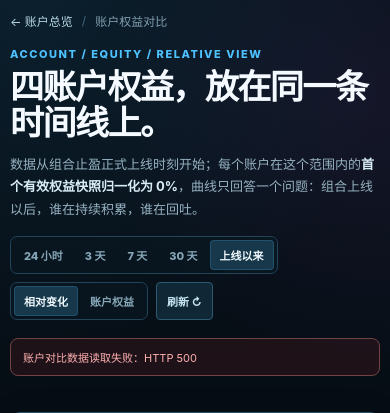
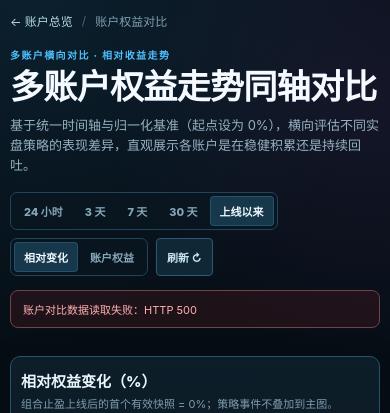
Before and after one commit to miracle-zs/bubble_buster, a FastAPI app: page /accounts/comparison/ in a window 390 px wide. Shown: the top 413 px of the page. Run offline with FastAPI, Linux system fonts and the light colour scheme; data that the repository does not hold is empty; parts of the project's set-up code (start-up, migrations or seed data) failed here and were passed over.

Commit message:
refactor(ui): optimize dashboard layout, polish copy and consolidate styles
- Consolidate fragmented style tags across accounts overview and single account dashboard
- Polish UI copy, replace raw English kickers with Chinese labels and standardize trading terminology
- Compact hero and card padding in account comparison for above-the-fold chart visibility
- Support dynamic baseline descriptions in account comparison across time ranges
- Fix title attribute in overview to satisfy task layout tests

```diff
--- a/app_static/account-comparison.html
+++ b/app_static/account-comparison.html
@@ -49,7 +49,7 @@
       align-items: center;
       justify-content: space-between;
       gap: 16px;
-      margin-bottom: 24px;
+      margin-bottom: 16px;
       color: var(--muted);
       font-size: 12px;
     }
@@ -84,13 +84,13 @@
       display: grid;
       grid-template-columns: minmax(0, 1fr) auto;
       align-items: end;
-      gap: 28px;
-      margin-bottom: 18px;
+      gap: 20px;
+      margin-bottom: 14px;
     }
     .eyebrow {
-      margin: 0 0 9px;
+      margin: 0 0 6px;
       color: var(--accent);
-      font-size: 11px;
+      font-size: 10px;
       font-weight: 800;
       letter-spacing: 0.14em;
       text-transform: uppercase;
@@ -100,17 +100,17 @@
       margin: 0;
       color: #f4faff;
       font-family: "Avenir Next", "PingFang SC", sans-serif;
-      font-size: clamp(28px, 4vw, 52px);
+      font-size: clamp(22px, 3vw, 34px);
       font-weight: 700;
-      letter-spacing: -0.045em;
-      line-height: 1.05;
+      letter-spacing: -0.02em;
+      line-height: 1.15;
     }
     .hero-copy {
-      max-width: 720px;
-      margin: 12px 0 0;
+      max-width: 760px;
+      margin: 8px 0 0;
       color: #96b2c1;
-      font-size: 14px;
-      line-height: 1.7;
+      font-size: 13px;
+      line-height: 1.55;
     }
     .hero-copy strong { color: #d9edf7; font-weight: 700; }
     .controls {
@@ -156,12 +156,12 @@
       display: grid;
       grid-template-columns: repeat(4, minmax(0, 1fr));
       gap: 10px;
-      margin: 22px 0 14px;
+      margin: 16px 0 12px;
     }
     .summary-card {
       position: relative;
       min-width: 0;
-      padding: 14px 15px 13px;
+      padding: 11px 13px 10px;
       overflow: hidden;
       border: 1px solid var(--line);
       border-radius: 11px;
@@ -204,9 +204,9 @@
       margin-bottom: 4px;
       color: #f2f9fd;
       font-family: ui-monospace, Menlo, Monaco, Consolas, monospace;
-      font-size: 25px;
+      font-size: 22px;
       font-weight: 700;
-      letter-spacing: -0.04em;
+      letter-spacing: -0.03em;
     }
     .summary-change.is-positive { color: var(--good); }
     .summary-change.is-negative { color: var(--bad); }
@@ -215,8 +215,8 @@
       display: flex;
       justify-content: space-between;
       gap: 10px;
-      margin-top: 12px;
-      padding-top: 9px;
+      margin-top: 10px;
+      padding-top: 8px;
       border-top: 1px solid rgba(55, 101, 127, 0.32);
       color: var(--muted);
       font-size: 10px;
@@ -224,8 +224,8 @@
     .summary-range strong { color: #c7dce7; font-family: ui-monospace, Menlo, Monaco, Consolas, monospace; font-weight: 600; }
     .chart-panel {
       position: relative;
-      min-height: 585px;
-      padding: 17px 18px 14px;
+      min-height: 530px;
+      padding: 15px 16px 12px;
       border: 1px solid #28526a;
       border-radius: 14px;
       background:
@@ -243,12 +243,12 @@
     .chart-title { margin: 0; color: #e9f6fc; font-size: 15px; font-weight: 800; }
     .chart-subtitle { margin: 5px 0 0; color: var(--muted); font-size: 11px; line-height: 1.5; }
     .chart-meta { color: #66879a; font-size: 10px; text-align: right; white-space: nowrap; }
-    #equity-chart { width: 100%; height: 470px; }
+    #equity-chart { width: 100%; height: 430px; }
     .chart-empty {
       display: none;
       align-items: center;
       justify-content: center;
-      height: 470px;
+      height: 430px;
       color: var(--muted);
       font-size: 13px;
     }
@@ -337,9 +337,9 @@
 
     <section class="hero">
       <div>
-        <p class="eyebrow">ACCOUNT / EQUITY / RELATIVE VIEW</p>
-        <h1>四账户权益，放在同一条时间线上。</h1>
-        <p class="hero-copy">数据从组合止盈正式上线时刻开始；每个账户在这个范围内的<strong>首个有效权益快照归一化为 0%</strong>，曲线只回答一个问题：组合上线以后，谁在持续积累，谁在回吐。</p>
+        <p class="eyebrow">多账户横向对比 · 相对收益走势</p>
+        <h1>多账户权益走势同轴对比</h1>
+        <p class="hero-copy">基于统一时间轴与归一化基准（起点设为 0%），横向评估不同实盘策略的表现差异，直观展示各账户是在稳健积累还是持续回吐。</p>
       </div>
       <div class="controls" aria-label="图表筛选">
         <div id="range-controls" class="control-group" role="group" aria-label="时间范围">
@@ -507,7 +507,9 @@
       emptyElement.style.display = activeRows.length ? "none" : "flex";
       el("chart-title").textContent = mode === "relative" ? "相对权益变化（%）" : "账户权益（USDT）";
       el("chart-subtitle").textContent = mode === "relative"
-        ? "组合止盈上线后的首个有效快照 = 0%；策略事件不叠加到主图，避免跨账户时间差造成视觉干扰。"
+        ? (range === "all"
+            ? "组合止盈上线后的首个有效快照 = 0%；策略事件不叠加到主图，避免跨账户时间差造成视觉干扰。"
+            : "以所选时间区间（" + rangeLabel() + "）首个快照归一化（0%）；策略事件不叠加到主图。")
         : "显示服务器记录的权益快照；策略事件不叠加到主图。";
       if (!chart) chart = echarts.init(chartElement, null, { renderer: "canvas" });
       var chartSeries = activeRows.map(function (row, index) {
@@ -528,7 +530,7 @@
             silent: true,
             symbol: ["none", "none"],
             lineStyle: { color: "rgba(164, 197, 211, 0.42)", type: "dashed", width: 1 },
-            label: { color: "#9fb8c5", fontSize: 10, formatter: "上线后首个快照" },
+            label: { color: "#9fb8c5", fontSize: 10, formatter: range === "all" ? "上线后首个快照" : "区间初始基准" },
             data: mode === "relative" ? [{ yAxis: 0 }] : []
           } : undefined
         };
--- a/templates/accounts_overview.html
+++ b/templates/accounts_overview.html
@@ -156,8 +156,7 @@
       .entry-progress-state { flex-direction:row; align-items:center; justify-content:space-between; }
       .entry-progress-window { display:block; }
     }
-  </style>
-  <style>
+
     /* Entry progress is an execution control surface: prioritize the next
        decision and make the two-stage signal state legible at a glance. */
     .entry-progress-panel {
@@ -434,8 +433,7 @@
       .entry-progress-row .entry-progress-window { display:block; }
       .entry-progress-row .entry-progress-next-cell { display:flex; }
     }
-  </style>
-  <style>
+
     html { background:#071019; }
     body {
       min-height:100vh;
@@ -1075,8 +1073,7 @@
       .entry-progress-timeline { padding:12px 10px; }
       .task-filter-bar { overflow-x:auto; max-width:100%; }
     }
-  </style>
-  <style>
+
     /* Entry control refresh: fewer competing containers, clearer next action. */
     .entry-progress-panel {
       margin-top:24px;
@@ -1784,9 +1781,9 @@
     <section class="entry-progress-panel">
       <div class="entry-progress-heading">
         <div class="entry-progress-heading-copy">
-          <div class="entry-progress-kicker">Execution control</div>
+          <div class="entry-progress-kicker">开仓执行追踪</div>
           <h2 class="section-title">今日开单进度 <span class="entry-progress-strategy-badge">先阳后阴 · 信号独立开仓</span></h2>
-          <p class="entry-progress-heading-note">首笔先等 1h 阴线；第二笔在出现阳线后，等待下一根阴线独立开仓。</p>
+          <p class="entry-progress-heading-note">首笔等待首根 1h 阴线收盘确认；第二笔须在出现阳线反弹后，等待下一根阴线收盘独立开仓。</p>
         </div>
         <div class="section-heading-actions">
           <div id="entry-progress-updated" class="entry-progress-updated">数据更新时间 --</div>
@@ -1944,7 +1941,7 @@
       var running = !!payload.service_running;
       var enabled = !!payload.service_enabled;
       serviceState.innerHTML = '<span class="status-dot"></span>'
-        + (running ? "RUNNING" : (enabled ? "STOPPED" : "未启用"));
+        + (running ? "运行中" : (enabled ? "已停止" : "未启用"));
       serviceState.className = "command-value " + (running ? "status-ok" : (enabled ? "status-bad" : "status-warn"));
     };
     xhr.send();
@@ -2511,8 +2508,8 @@
     var pendingMeterPct = Math.min(Math.max(0, 100 - initialMeterPct - scaleInMeterPct - failedMeterPct - skippedMeterPct), pendingActionTotal / Math.max(1, targetTotal) * 100);
     var html = '<div class="entry-progress-overview">'
       + '<div class="entry-progress-overview-primary">'
-      + '<div class="entry-progress-hero-row"><div><span class="entry-progress-hero-label">ENTRY ACTIONS</span><strong>' + entryActionTotal + '<small> / ' + targetTotal + '</small></strong></div><span class="entry-progress-hero-percent">' + overallPct + '%</span></div>'
-      + '<div class="entry-progress-hero-caption">首笔 ' + initialActionTotal + ' · 二次 ' + scaleInActionTotal + ' · position记录 ' + positionTotal + ' · ' + completedAccounts + ' / ' + accountRows.length + ' 个账号完成</div>'
+      + '<div class="entry-progress-hero-row"><div><span class="entry-progress-hero-label">开仓动作</span><strong>' + entryActionTotal + '<small> / ' + targetTotal + '</small></strong></div><span class="entry-progress-hero-percent">' + overallPct + '%</span></div>'
+      + '<div class="entry-progress-hero-caption">首笔 ' + initialActionTotal + ' · 二次 ' + scaleInActionTotal + ' · 持仓记录 ' + positionTotal + ' · ' + completedAccounts + ' / ' + accountRows.length + ' 个账号完成</div>'
       + '<div class="entry-progress-summary-meter" role="img" aria-label="' + entryActionTotal + ' 个入场动作已完成，共 ' + targetTotal + ' 个；' + waitingTotal + ' 个等待信号，' + failedTotal + ' 个异常">'
       + '<span class="summary-meter-initial" style="width:' + initialMeterPct.toFixed(2) + '%"></span>'
       + '<span class="summary-meter-scale-in" style="width:' + scaleInMeterPct.toFixed(2) + '%"></span>'
@@ -2525,10 +2522,10 @@
       + '<div class="entry-progress-stat warn"><span class="entry-progress-stat-label">待触发</span><strong>' + waitingTotal + '</strong><span class="entry-progress-stat-note">等待信号确认</span></div>'
       + '<div class="entry-progress-stat ' + anomalyStatClass + '"><span class="entry-progress-stat-label">异常</span><strong>' + failedTotal + '</strong><span class="entry-progress-stat-note">' + anomalyStatNote + '</span></div>'
       + '<div class="entry-progress-stat neutral"><span class="entry-progress-stat-label">账号状态</span><strong>' + completedAccounts + ' / ' + accountRows.length + '</strong><span class="entry-progress-stat-note">今日完成账号</span></div>'
-      + '<div class="entry-progress-stat neutral"><span class="entry-progress-stat-label">仓位记录</span><strong>' + positionTotal + '</strong><span class="entry-progress-stat-note">记录行，不等于动作数</span></div>'
+      + '<div class="entry-progress-stat neutral"><span class="entry-progress-stat-label">仓位记录</span><strong>' + positionTotal + '</strong><span class="entry-progress-stat-note">持仓合约行数（单合约可包含多次入场动作）</span></div>'
       + '<div class="entry-progress-next-action"><span class="entry-progress-next-label">下一检查</span><strong>' + escapeHtml(nextCheckLabel) + '</strong><span class="entry-progress-next-state"><i class="entry-progress-next-pulse"></i>' + escapeHtml(nextActionLabel) + ' · <span id="entry-progress-countdown">--</span></span></div>'
       + '</div>';
-    html += '<div class="entry-progress-timeline"><div class="entry-progress-timeline-head"><div class="entry-progress-timeline-title"><span class="entry-progress-timeline-kicker">EXECUTION RHYTHM</span><strong>共同入场窗口</strong><span>' + escapeHtml(timelineCaption) + '</span></div><div class="entry-progress-timeline-legend"><span class="entry-progress-phase-legend is-initial"><i></i>首笔入场</span><span class="entry-progress-phase-legend is-scale-in"><i></i>二次入场</span><span class="entry-progress-phase-legend is-wait-bullish"><i></i>等待阳线</span><span class="entry-progress-phase-legend is-wait-bearish"><i></i>阳线已确认 · 等阴线</span><span class="entry-progress-zone">北京时间 UTC+8</span></div></div><div class="entry-progress-timeline-track">';
+    html += '<div class="entry-progress-timeline"><div class="entry-progress-timeline-head"><div class="entry-progress-timeline-title"><span class="entry-progress-timeline-kicker">入场时序</span><strong>共同入场窗口</strong><span>' + escapeHtml(timelineCaption) + '</span></div><div class="entry-progress-timeline-legend"><span class="entry-progress-phase-legend is-initial"><i></i>首笔入场</span><span class="entry-progress-phase-legend is-scale-in"><i></i>二次入场</span><span class="entry-progress-phase-legend is-wait-bullish"><i></i>等待阳线</span><span class="entry-progress-phase-legend is-wait-bearish"><i></i>阳线已确认 · 等阴线</span><span class="entry-progress-zone">北京时间 UTC+8</span></div></div><div class="entry-progress-timeline-track">';
     if (timeline.groups.length) {
       for (var k = 0; k < timeline.groups.length; k += 1) {
         var group = timeline.groups[k];
@@ -3017,7 +3014,7 @@
           + '<div class="readonly-metric readonly-secondary"><span class="metric-label">盈亏比</span><strong class="metric-value">' + profitFactorText + '</strong></div>'
           + '<div class="readonly-chart"><div>'
           + '<div class="spark-box" data-account-id="' + safeAid + '"><div class="spark-empty">加载中...</div></div>'
-          + '</div><div class="readonly-chart-meta"><span class="metric-label" title="按周期首条权益快照计算，含浮盈亏，不等同已实现净盈亏">本周期权益变化（含浮盈亏）</span><strong class="metric-value spark-delta" data-account-id="' + safeAid + '">--</strong></div></div>'
+          + '</div><div class="readonly-chart-meta"><span class="metric-label" aria-label="按周期首条权益快照计算，含浮盈亏，不等同已实现净盈亏">本周期权益变化（含浮盈亏）</span><strong class="metric-value spark-delta" data-account-id="' + safeAid + '">--</strong></div></div>'
           + '<div class="readonly-action"><a class="detail-link" href="' + base + '">余额曲线 / 交易统计</a></div>'
           + "</article>";
       } else {
--- a/templates/dashboard.html
+++ b/templates/dashboard.html
@@ -392,8 +392,7 @@
         text-align: center;
       }
     }
-  </style>
-  <style>
+
     /* Account detail — restrained operations sheet, shared with the overview. */
     html { background: #071019; }
     body {
@@ -1004,7 +1003,7 @@
           </div>
           <p class="risk-description" id="riskDescription">正在根据周期权益曲线计算风险距离。</p>
           <div class="risk-meter">
-            <div class="risk-meter-head"><span>止损预算使用</span><strong id="riskMeterLabel">--</strong></div>
+            <div class="risk-meter-head"><span>已消耗止损空间</span><strong id="riskMeterLabel">--</strong></div>
             <div class="risk-meter-track"><span class="risk-meter-fill" id="riskMeterFill"></span></div>
             <div class="risk-meter-scale"><span>周期起点</span><span id="riskMeterLimit">止损 -3.5%</span></div>
           </div>
@@ -1017,7 +1016,7 @@
       <header class="surface-head">
         <div class="surface-heading">
           <h2 class="surface-title" id="positionsHeading">当前持仓</h2>
-          <div class="surface-subtitle">名义金额优先按交易所敞口或标记价计算；缺失时按入场价估算，数量保留用于核对</div>
+          <div class="surface-subtitle">持仓名义价值优先基于实时标记价计算，缺失时按入场价预估；保留原始持仓张数用于对账</div>
         </div>
         <span class="surface-count" id="positionsCount">0</span>
       </header>
@@ -1033,7 +1032,7 @@
       <header class="surface-head">
         <div class="surface-heading">
           <h2 class="surface-title" id="activityHeading">账户活动</h2>
-          <div class="surface-subtitle">运行、订单与资金变动按同一时区展示</div>
+          <div class="surface-subtitle">运行调度、委托成交与资金流水（统一按北京时间 UTC+8 展示）</div>
         </div>
       </header>
       <div class="activity-tabs" role="tablist" aria-label="账户活动分类">
```
